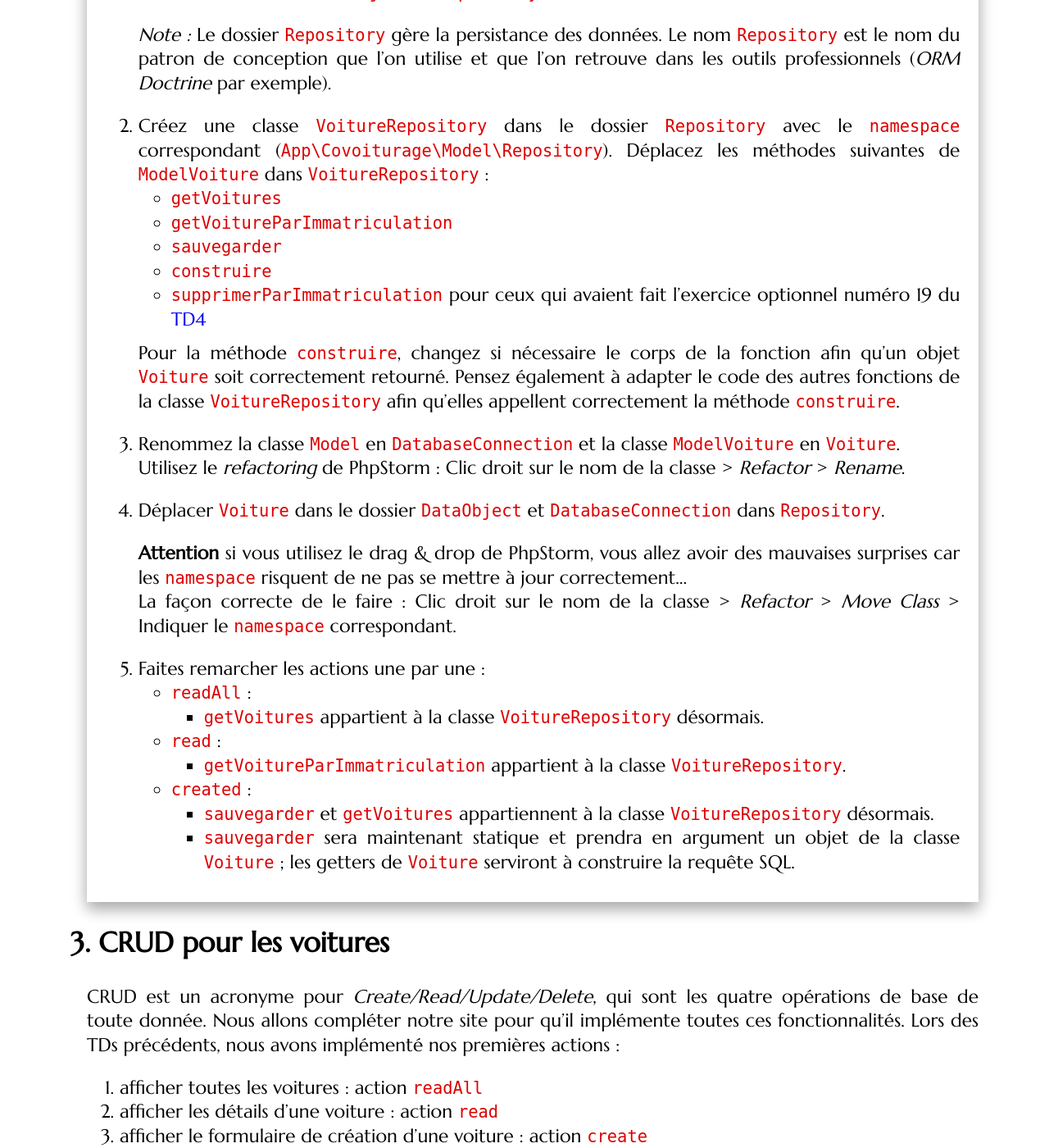
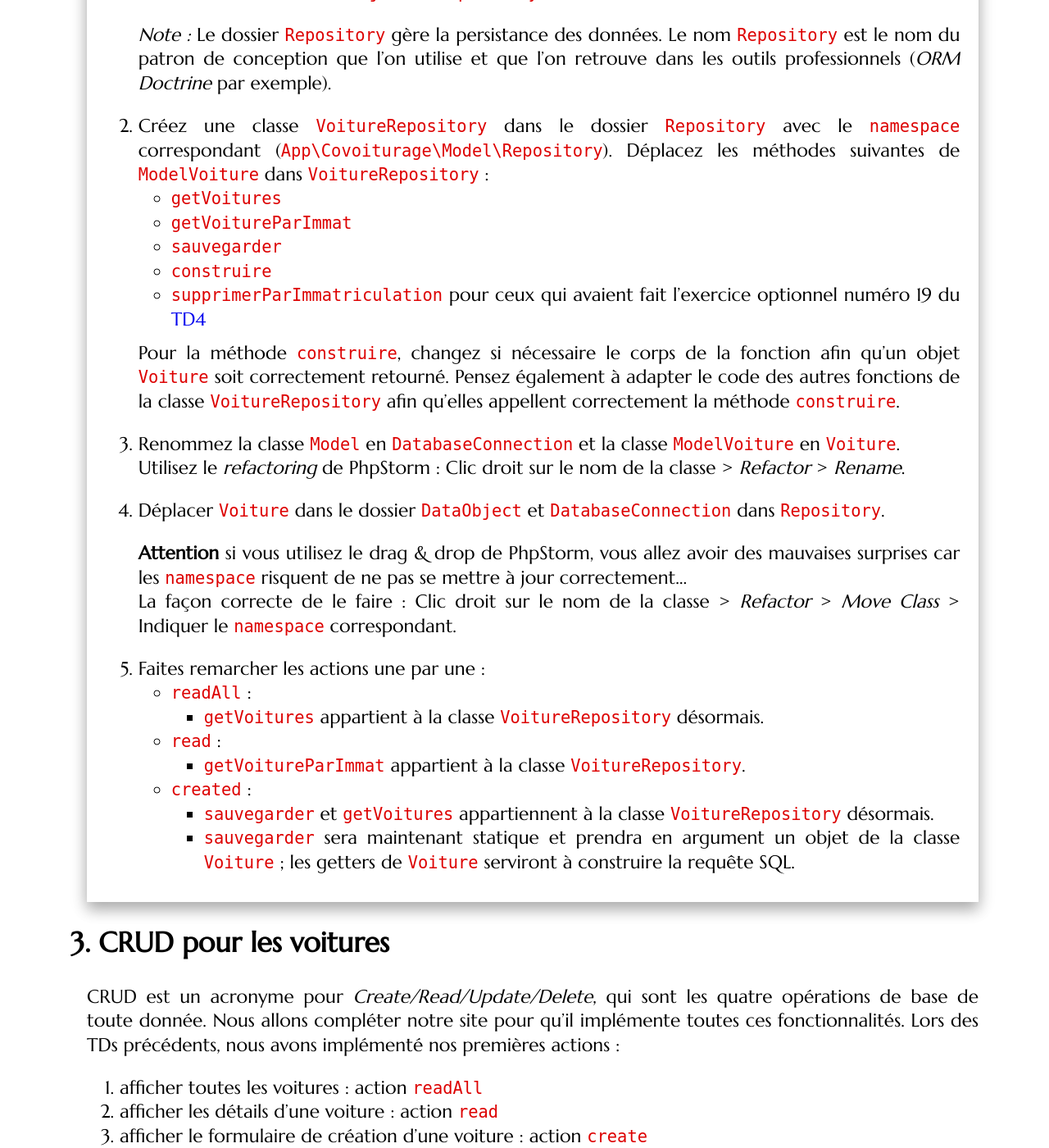
Before and after one commit to romainlebreton/R3.01-DeveloppementWeb, a Jekyll site: the page built from tutorials/tutorial6.md, in a window 1280 px wide and 1400 px high, scrolled down 2838 px. Shown: the whole window at 82% size. Built offline with Jekyll 4.4.1, drawn with Linux system fonts in a browser that asks for light colours; some web fonts are replaced; some of the changed text lies outside the part shown.

Commit message:
getVoitureParImmatriculation -> getVoitureParImmat

```diff
--- a/tutorials/tutorial6.md
+++ b/tutorials/tutorial6.md
@@ -135,7 +135,7 @@ Notez que :
    correspondant (`App\Covoiturage\Model\Repository`). Déplacez les méthodes suivantes
    de `ModelVoiture` dans `VoitureRepository` :
    * `getVoitures`
-   * `getVoitureParImmatriculation`
+   * `getVoitureParImmat`
    * `sauvegarder`
    * `construire`
    * `supprimerParImmatriculation` pour ceux qui avaient fait l'exercice optionnel numéro 19 du [TD4](tutorial4.html)
@@ -160,7 +160,7 @@ Notez que :
    * `readAll` :
      * `getVoitures` appartient à la classe `VoitureRepository` désormais.
    * `read` :
-     * `getVoitureParImmatriculation` appartient à la classe `VoitureRepository`.
+     * `getVoitureParImmat` appartient à la classe `VoitureRepository`.
    * `created` :
      * `sauvegarder` et `getVoitures` appartiennent à la classe `VoitureRepository` désormais.
      * `sauvegarder` sera maintenant statique et prendra en argument un objet de
@@ -245,7 +245,7 @@ formulaire de mise à jour. Pour cela :
    champ du formulaire. Notez aussi que l'attribut `readonly` de `<input>`
    permet d'afficher l'immatriculation sans que l'internaute puisse le changer.
 
-   1. On pourra se servir dans le contrôleur de `getVoitureParImmatriculation` pour
+   1. On pourra se servir dans le contrôleur de `getVoitureParImmat` pour
       récupérer l'objet voiture de la bonne immatriculation. La vue devra alors
       remplir le formulaire avec les attributs de cet objet.
 
@@ -470,7 +470,7 @@ demander aux implémentations de `AbstractRepository` de fournir une méthode
 Commençons par la fonction `select($valeurClePrimaire)`. Dans cette requête
 *SQL*, le nom de la table et la condition `WHERE` varie.
 
-1. Déplacez la fonction `getVoitureParImmatriculation($immatriculation)` de
+1. Déplacez la fonction `getVoitureParImmat($immatriculation)` de
    `VoitureRepository.php` vers `AbstractRepository` en la renommant
    `select($valeurClePrimaire)`. Enlevez son attribut `static` et son type de retour.
 
```
